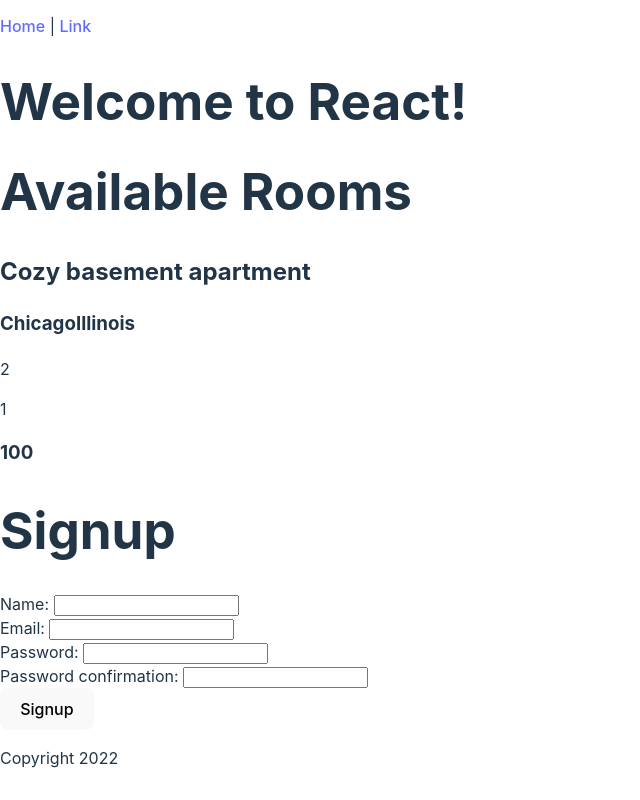
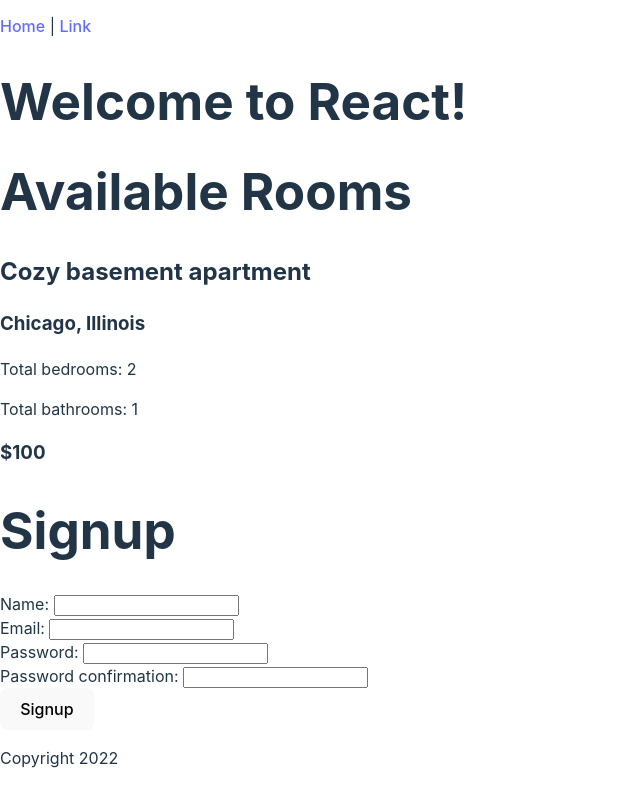
Before and after one commit to BenSShin/air-bnb-frontend, a React (Vite) app: page / in a window 1280 px wide. Shown: the whole page, without its empty margins (0-640 px from the left). Built offline with nearby package versions, Linux system fonts and the light colour scheme.

Commit message:
adds wording to roomsindex

```diff
--- a/src/RoomsIndex.jsx
+++ b/src/RoomsIndex.jsx
@@ -1,3 +1,4 @@
+/* eslint-disable react/prop-types */
 export function RoomsIndex(props) {
   return (
     <div>
@@ -5,10 +6,12 @@ export function RoomsIndex(props) {
       {props.rooms.map((room) => (
         <div key={room.room_id}>
           <h2>{room.description}</h2>
-          <h3>{[room.city, room.state]}</h3>
-          <p>{room.total_bedrooms}</p>
-          <p>{room.total_bathrooms}</p>
-          <h3>{room.price}</h3>
+          <h3>
+            {room.city}, {room.state}
+          </h3>
+          <p>Total bedrooms: {room.total_bedrooms}</p>
+          <p>Total bathrooms: {room.total_bathrooms}</p>
+          <h3>${room.price}</h3>
         </div>
       ))}
     </div>
```
